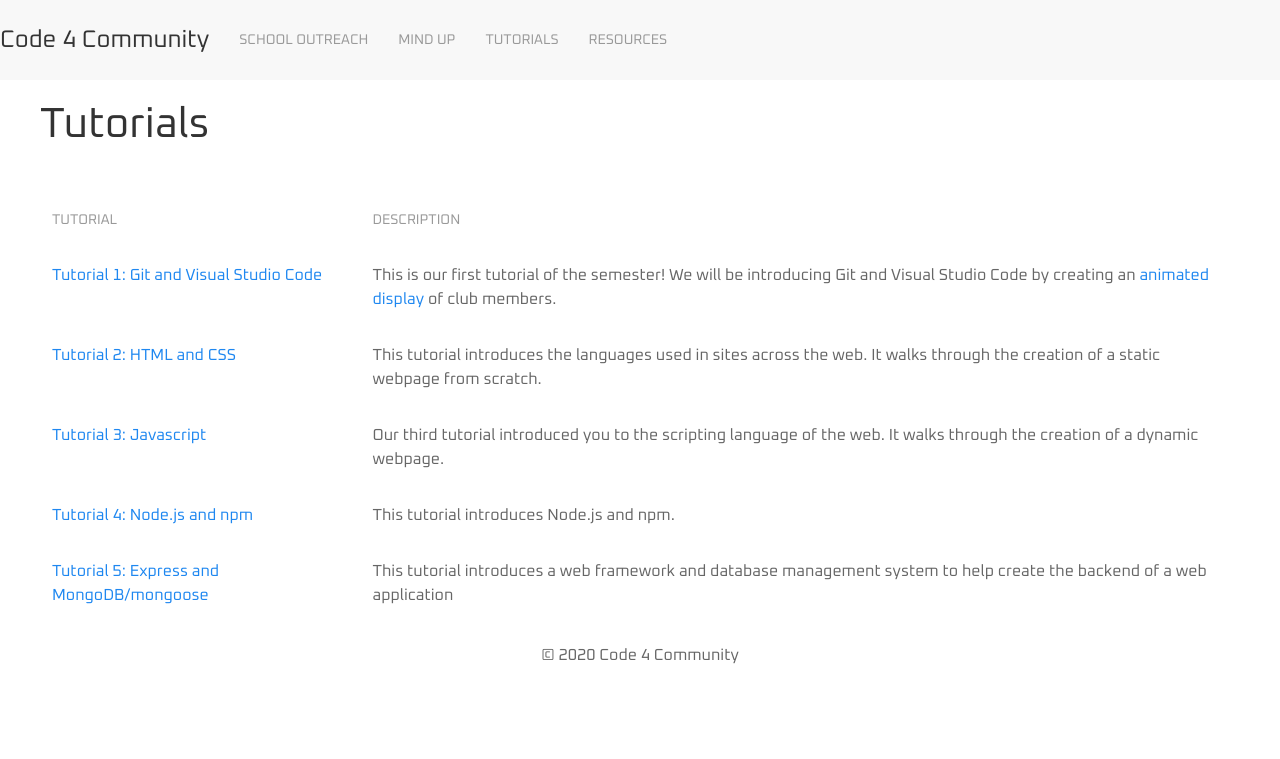
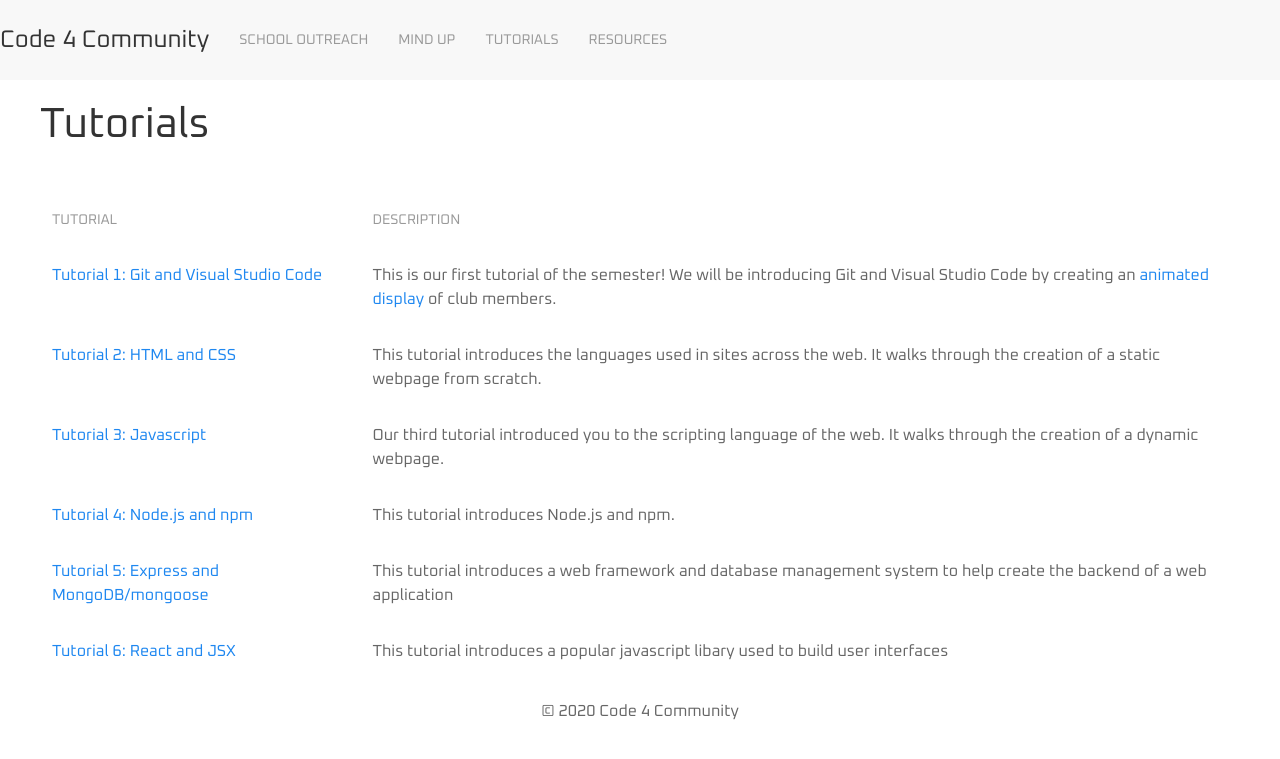
Before and after one commit to Code4Community/Code4Community.github.io, a Jekyll site: the page built from tutorials.html, in a window 1280 px wide. Shown: the top 759 px of the page. Built offline with Jekyll 4.4.1, drawn with Linux system fonts in a browser that asks for light colours; nearby versions of some CDN libraries.

Commit message:
Added react/jsx tutorial to table

```diff
--- a/_data/tutorials.json
+++ b/_data/tutorials.json
@@ -23,6 +23,11 @@
         "name": "Tutorial 5: Express and MongoDB/mongoose",
         "link": "/express-mongodb-tutorial",
         "description": "This tutorial introduces a web framework and database management system to help create the backend of a web application"
+    },
+    {
+        "name": "Tutorial 6: React and JSX",
+        "link": "/react-jsx-tutorial",
+        "description": "This tutorial introduces a popular javascript libary used to build user interfaces"
     }
 
 
```
